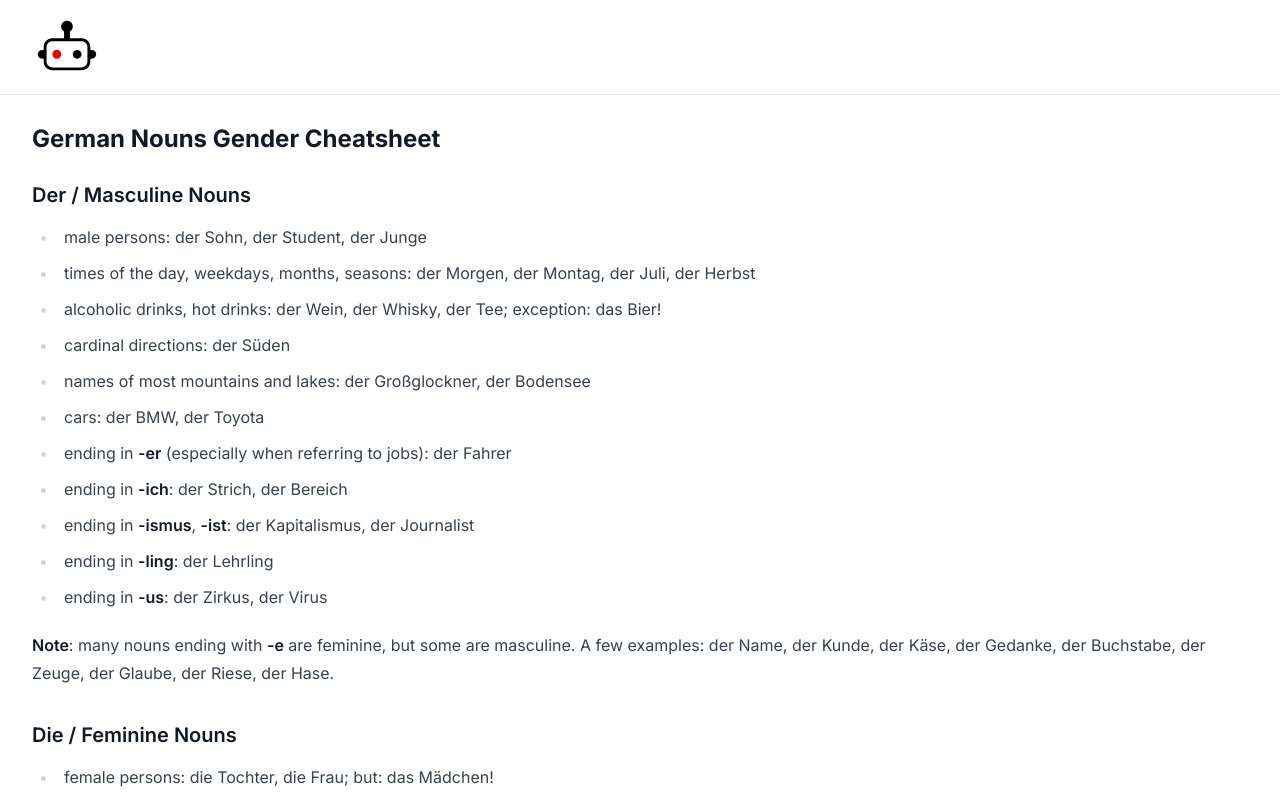
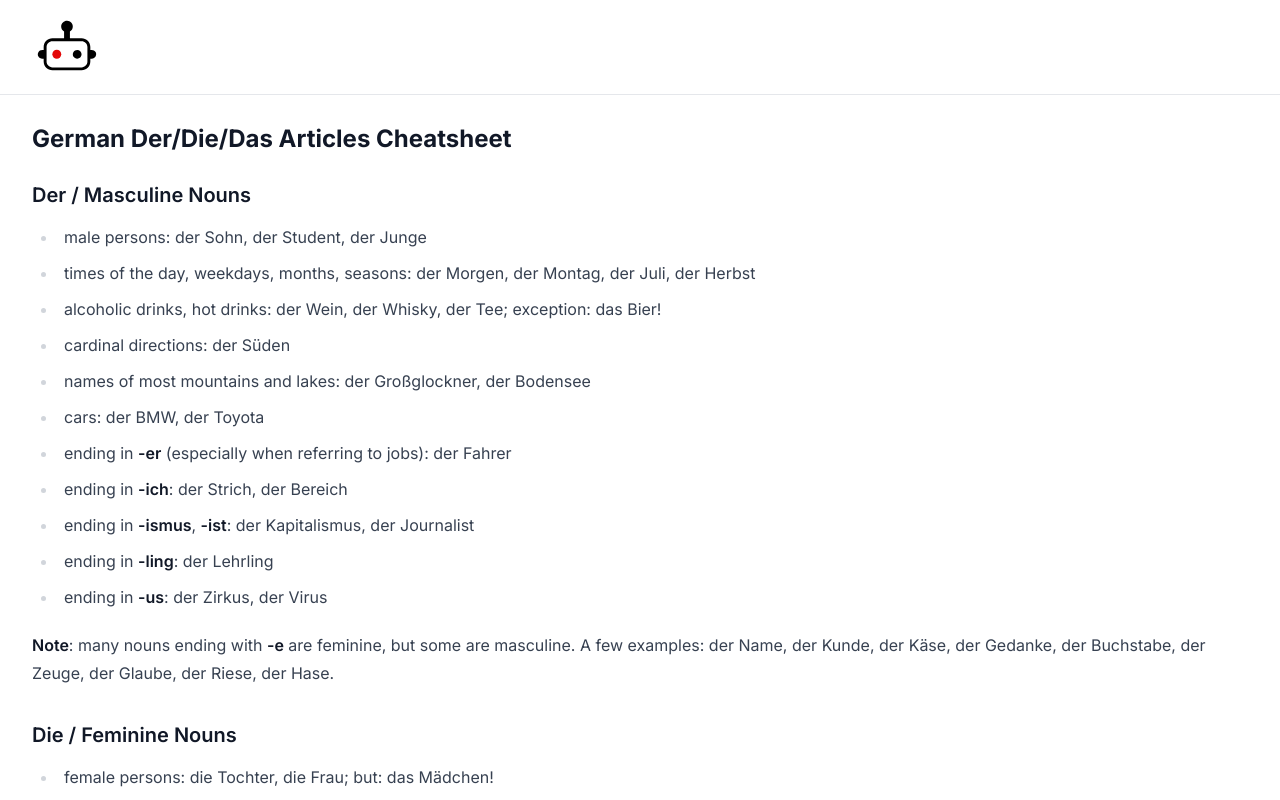
Before and after one commit to wetterkrank/dasbot-docs, a Next.js app: page /der-die-das-cheatsheet in a window 1280 px wide. Shown: the top 800 px of the page. Built offline with nearby package versions, Linux system fonts and the light colour scheme.

Commit message:
update copy

```diff
--- a/src/app/der-die-das-cheatsheet/page.mdx
+++ b/src/app/der-die-das-cheatsheet/page.mdx
@@ -1,4 +1,4 @@
-## German Nouns Gender Cheatsheet
+## German Der/Die/Das Articles Cheatsheet
 
 ### Der / Masculine Nouns
 - male persons: der Sohn, der Student, der Junge
--- a/src/app/page.tsx
+++ b/src/app/page.tsx
@@ -29,7 +29,7 @@ export default function Home() {
               href="/der-die-das-cheatsheet"
               className="text-sm font-semibold leading-7 text-gray-900"
             >
-              View the cheatsheet <span aria-hidden="true">→</span>
+              Der/die/das cheatsheet <span aria-hidden="true">→</span>
             </Link>
           </div>
         </div>
```
